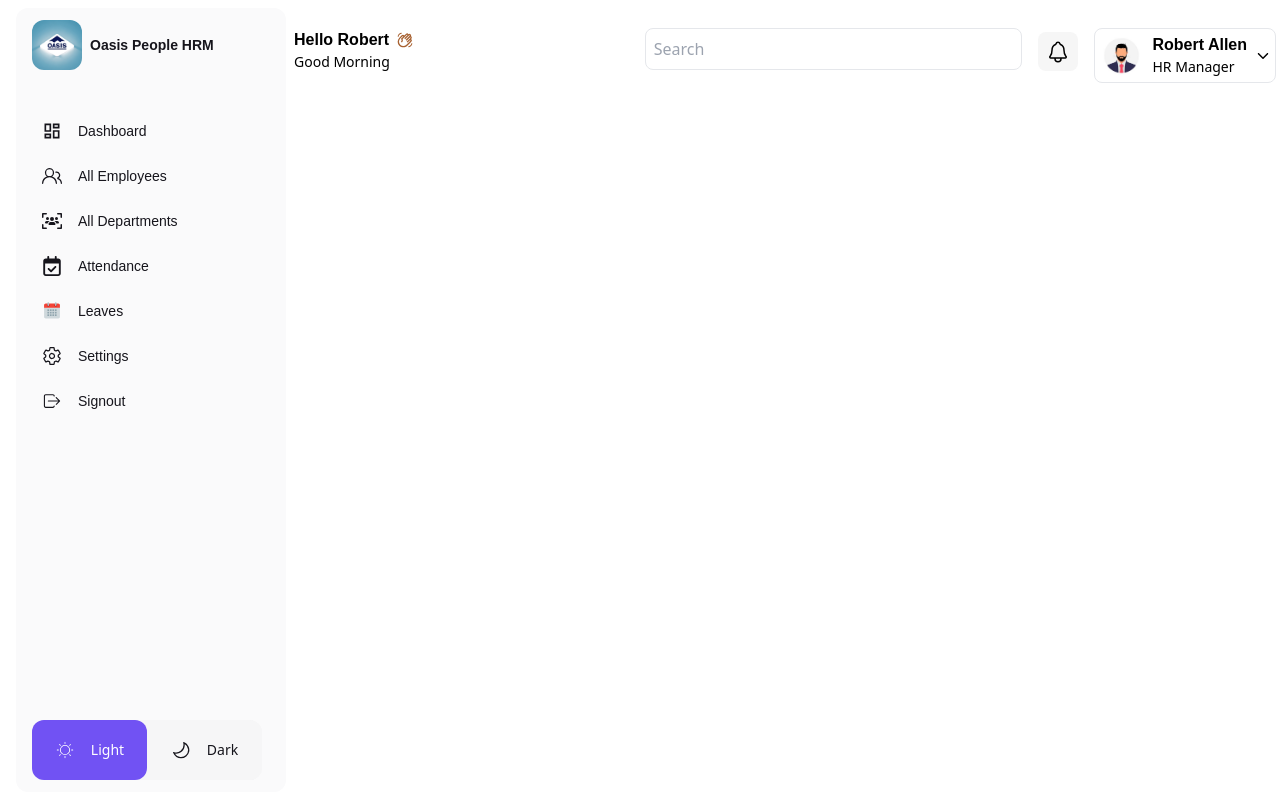
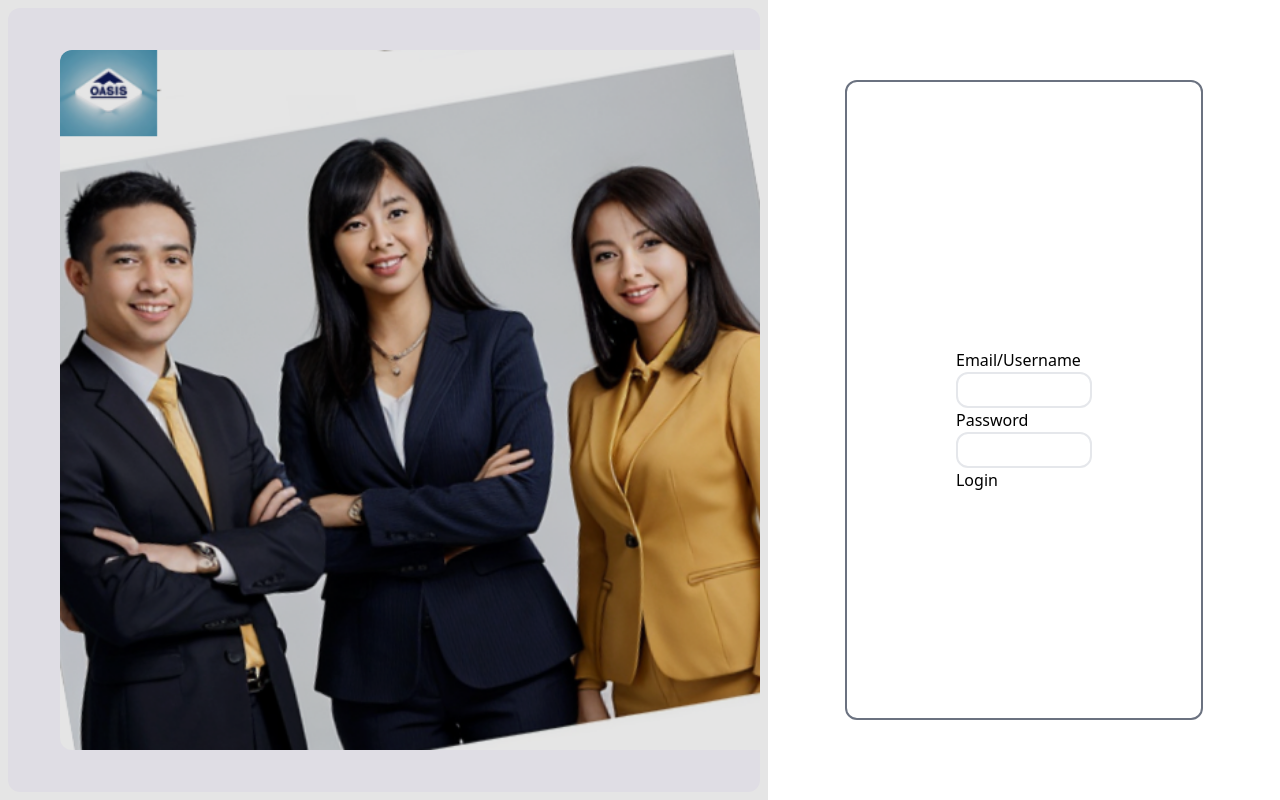
Before and after one commit to Akem-Ben/Oasis-People-HRM, a React (Vite) app: page / in a window 1280 px wide. Built offline with nearby package versions, Linux system fonts and the light colour scheme.

Commit message:
landing page setup

```diff
--- a/package.json
+++ b/package.json
@@ -10,10 +10,12 @@
     "preview": "vite preview"
   },
   "dependencies": {
+    "formik": "^2.4.6",
     "react": "^18.2.0",
     "react-dom": "^18.2.0",
     "react-icons": "^5.2.1",
-    "react-router-dom": "^6.23.1"
+    "react-router-dom": "^6.23.1",
+    "yup": "^1.4.0"
   },
   "devDependencies": {
     "@types/react": "^18.2.66",
--- a/src/pages/Home.jsx
+++ b/src/pages/Home.jsx
@@ -1,12 +1,136 @@
-import React from 'react';
-import SideBar from '../components/SideBar';
-import NavBar from '../components/Navbar';
+import React, {useState} from 'react';
+import oasisPhoto from '../assets/homepage/Oasis.png';
+import { useFormik } from "formik";
+import * as Yup from "yup";
+import oasisLogo from '../assets/homepage/oasis-logo.png';
 
 function Home() {
+
+  const [loading, setLoading] = useState(false);
+
+ const initialFormlikLoginValues = {
+    loginKey: "",
+    password: "",
+  };
+
+
+  const loginFormik = useFormik({
+    initialValues: initialFormlikLoginValues,
+    validationSchema: Yup.object({
+      loginKey: Yup.string().required("Enter email or username"),
+      password: Yup.string()
+        .min(8, "Password should be 8 characters or more")
+        .required("Enter password"),
+    }),
+
+    onSubmit: async (values, setSubmitting) => {
+      try {
+        setLoading(true);
+
+        const loginForm = new FormData();
+
+        loginForm.append("loginKey", values.loginKey);
+        loginForm.append("password", values.password);
+
+        const data = await loginUser(loginForm);
+
+        if (data.status === 401) {
+          localStorage.setItem("loginKey", values.loginKey);
+          setLoading(false);
+          return setCheckVerification(true);
+        }
+
+        if (data.status !== 200) {
+          setLoading(false);
+          return showErrorToast(data.data.message);
+        }
+
+        showSuccessToast(data.data.message);
+
+        localStorage.setItem("token", data.data.token);
+
+        localStorage.setItem("user", JSON.stringify(data.data.user));
+
+        values.loginKey = "";
+        values.password = "";
+
+        setLoading(false);
+
+        return navigate("/");
+      } catch (error) {
+        console.log(error);
+      } finally {
+        setSubmitting(false);
+      }
+    },
+  });
+
   return (
-    <div className=''>
-      <SideBar />
-      <NavBar />
+    <div className='flex'>
+      <section className='p-2 w-[60%] h-screen'>
+        <div className="bg-[#F8F6FE] w-[100%] h-[100%] flex items-center justify-end rounded-xl">
+        <img src={oasisPhoto} alt='Oasis' width="700" className='rounded-tl-xl rounded-bl-xl'/>
+        <div class="absolute inset-0 bg-black opacity-10 w-[60%] h-screen"></div>
+        </div>
+      </section>
+      <section className='w-[40%] flex items-center justify-center'>
+        <div className='rounded-xl border-2 border-gray-500 w-[70%] h-[80%] flex flex-col justify-center items-center'>
+          <div>
+            <div>
+
+            </div>
+          </div>
+      <form
+      className="mt-10 w-40 p-3"
+        onSubmit={loginFormik.handleSubmit}
+      >
+        <div>
+          <label htmlFor="inputPassword5">
+            Email/Username
+          </label>
+          <input
+            type="text"
+            id="loginKey"
+            name="loginKey"
+            className='border-2 border-gray-200 rounded-xl w-full p-1'
+            value={loginFormik.values.loginKey}
+            onChange={loginFormik.handleChange}
+          />
+          {loginFormik.errors.loginKey ? (
+            <div>
+              <em>
+                {loginFormik.errors.loginKey}
+              </em>
+            </div>
+          ) : null}
+        </div>
+        <div>
+          <label htmlFor="inputPassword5">
+            Password
+          </label>
+          <input
+            type="password"
+            id="password"
+            className='border-2 border-gray-200 rounded-xl w-full p-1'
+            value={loginFormik.values.password}
+            onChange={loginFormik.handleChange}
+          />
+          {loginFormik.errors.password ? (
+            <div>
+              <em>
+                {loginFormik.errors.password}
+              </em>
+            </div>
+          ) : null}
+        </div>
+        <button
+          type="submit"
+        >
+          {loading ? "Loading..." : "Login"}
+        </button>
+      </form>
+      </div>
+      </section>
     </div>
   )
 }
```
Also changed, not shown: 1 other file (tests, documents, lock files or other folders).
